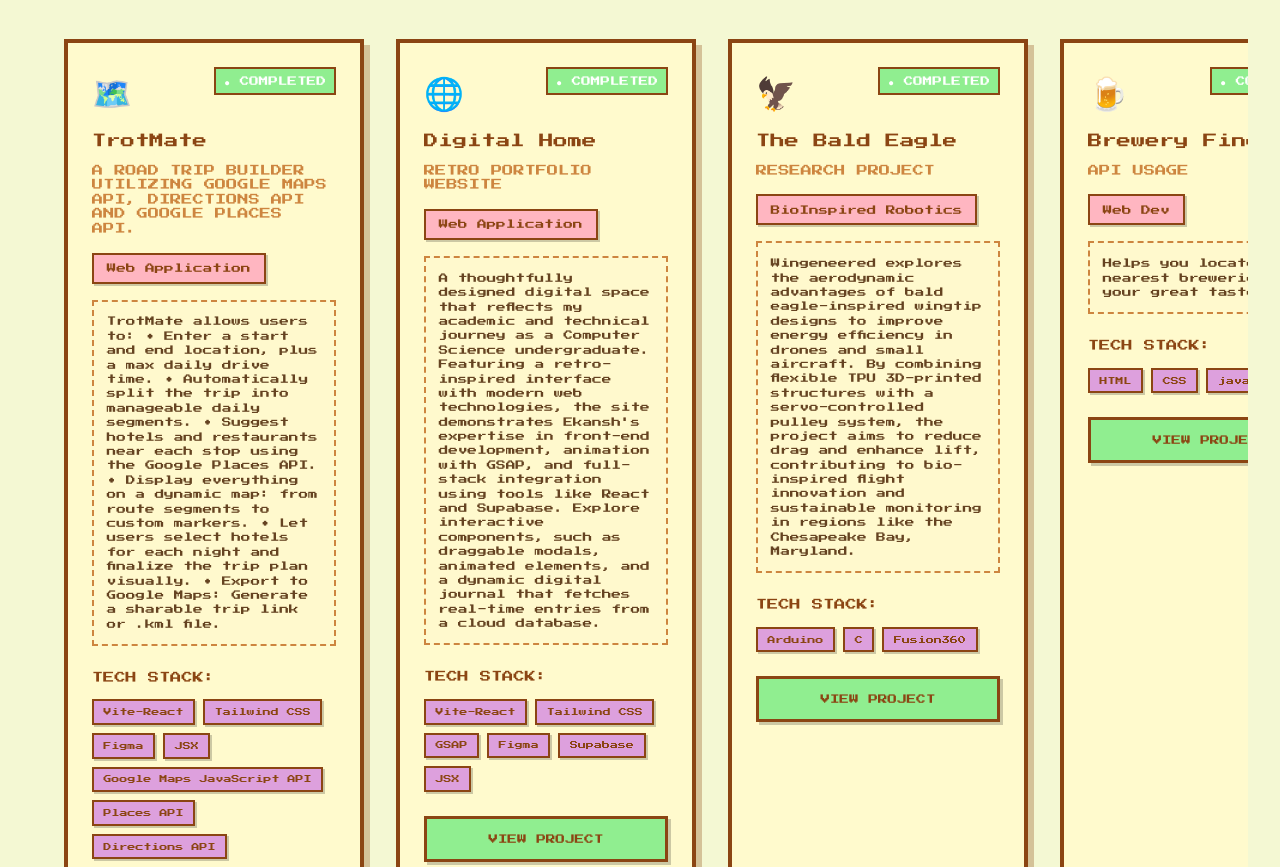
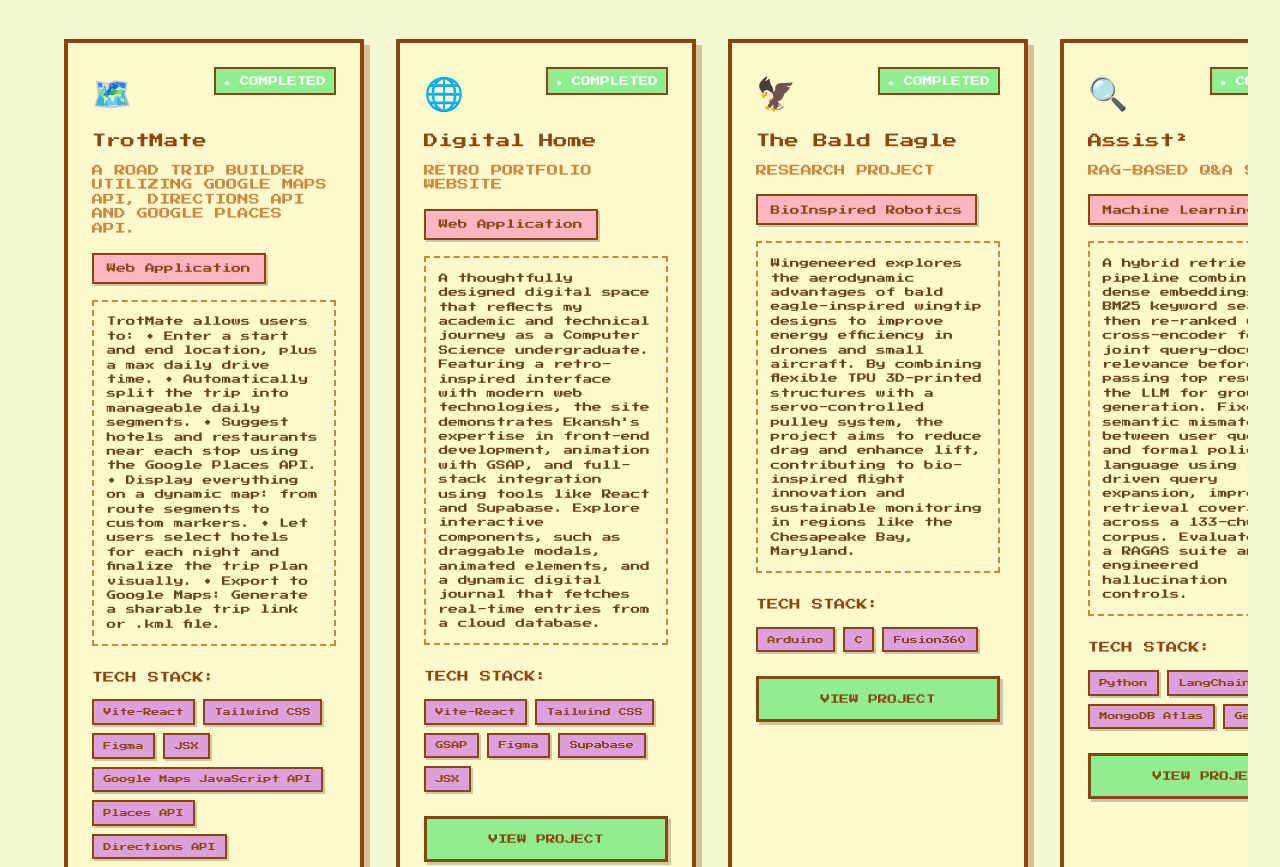
Before and after one commit to russianraspberry14/ekansh, a React (Vite) app: page / in a window 1280 px wide. Shown: the part 2480-3347 px from the top of the page. Built offline with nearby package versions, Linux system fonts and the light colour scheme; a web font is replaced by a local one.

Commit message:
Set page favicon, add missing projects, remove editor config
Use title.png as the tab favicon, add Assist2 and Knowtion to the
project archives and pro-mode project lists, and drop the local
.claude editor config folder from version control.

```diff
--- a/index.html
+++ b/index.html
@@ -2,7 +2,7 @@
 <html lang="en">
   <head>
     <meta charset="UTF-8" />
-    <link rel="icon" type="image/svg+xml" href="/vite.svg" />
+    <link rel="icon" type="image/png" href="/title.png" />
     <link href='https://fonts.googleapis.com/css?family=Jersey 10' rel='stylesheet'>
     <link href="https://fonts.googleapis.com/css2?family=Inter:wght@400;500;600&display=swap" rel="stylesheet">
     <link rel="preconnect" href="https://fonts.googleapis.com">
--- a/src/ProMode.jsx
+++ b/src/ProMode.jsx
@@ -62,6 +62,20 @@
 ];
 
 const projects = [
+  {
+    title: "Assist²",
+    subtitle: "RAG-based Q&A System",
+    description: "Hybrid retrieval pipeline combining dense embeddings with BM25 keyword search, re-ranked with a cross-encoder for joint query-document relevance before grounded generation. Fixed a semantic mismatch between user queries and formal policy language using LLM-driven query expansion, improving retrieval coverage across a 133-chunk corpus. Evaluated with a RAGAS suite and engineered hallucination controls.",
+    tech: ["Python", "LangChain", "MongoDB Atlas", "Gemini 2.5"],
+    link: "https://github.com/russianraspberry14/resassist"
+  },
+  {
+    title: "Knowtion",
+    subtitle: "Health Tracker Web App",
+    description: "Real-time mental health app that analyzes audio and physiological signals to detect stress and emotional shifts using datasets like RAVDESS and WESAD. Full-stack pipeline integrating ML inference to help individuals monitor mood patterns.",
+    tech: ["Flask", "React", "Librosa", "XGBoost"],
+    link: "https://github.com/russianraspberry14/emoticon"
+  },
   {
     title: "TrotMate",
     subtitle: "Road trip planner with dynamic segmentation and hotel/restaurant suggestions",
--- a/src/Projects.jsx
+++ b/src/Projects.jsx
@@ -37,6 +37,28 @@
       status: "COMPLETED",
       image: "🦅",
       link: "/bird.pdf"
+    },
+    {
+      id: 5,
+      title: "Assist²",
+      subtitle: "RAG-based Q&A System",
+      type: "Machine Learning",
+      tech: ["Python", "LangChain", "MongoDB Atlas", "Gemini 2.5"],
+      description: "A hybrid retrieval pipeline combining dense embeddings with BM25 keyword search, then re-ranked with a cross-encoder for joint query-document relevance before passing top results to the LLM for grounded generation. Fixed a semantic mismatch between user queries and formal policy language using LLM-driven query expansion, improving retrieval coverage across a 133-chunk corpus. Evaluated with a RAGAS suite and engineered hallucination controls.",
+      status: "COMPLETED",
+      image: "🔍",
+      link: "https://github.com/russianraspberry14/resassist"
+    },
+    {
+      id: 6,
+      title: "Knowtion",
+      subtitle: "Health Tracker Web App",
+      type: "Machine Learning",
+      tech: ["Flask", "React", "Librosa", "XGBoost"],
+      description: "Real-time mental health app that analyzes audio and physiological signals to detect stress and emotional shifts using datasets like RAVDESS and WESAD. Full-stack pipeline integrating ML inference to help individuals monitor mood patterns.",
+      status: "COMPLETED",
+      image: "🧠",
+      link: "https://github.com/russianraspberry14/emoticon"
     },
     {
       id: 4,
```
Also changed, not shown: .claude/launch.json (deleted), public/title.png (added).
